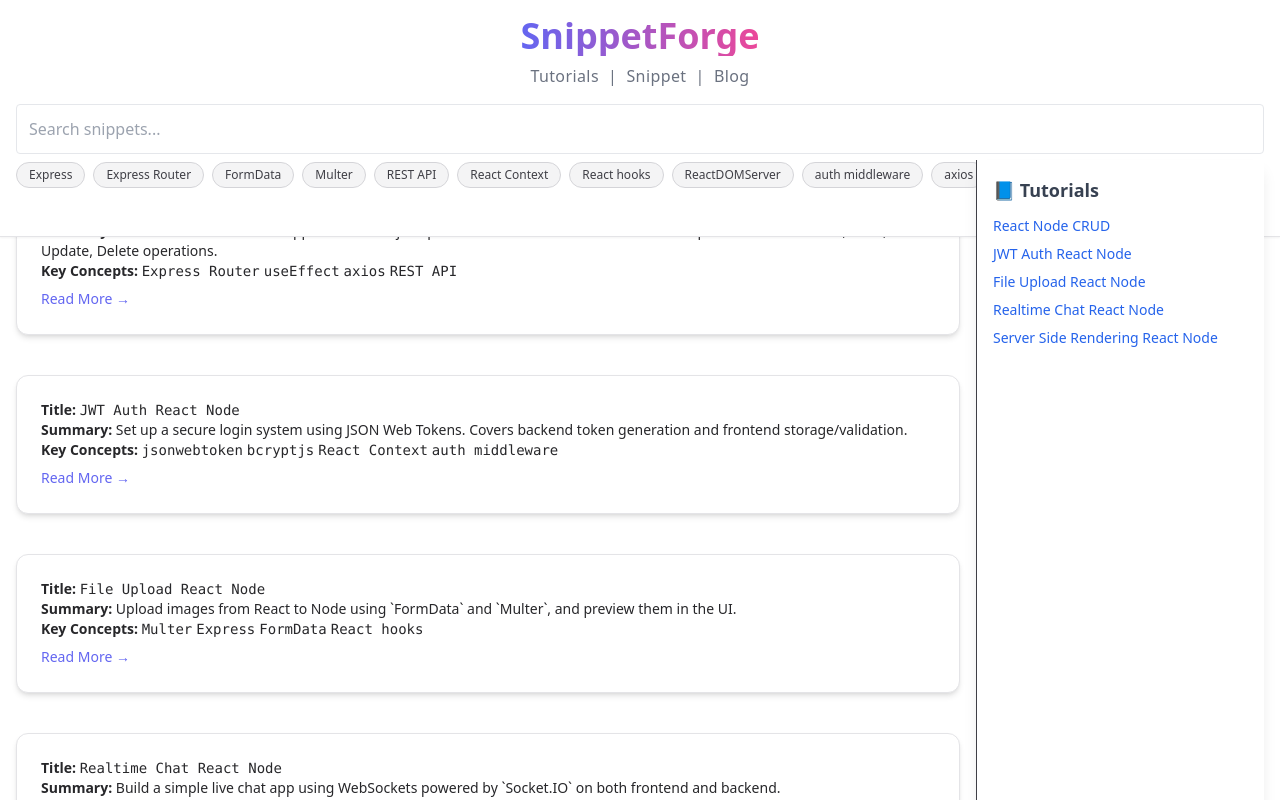
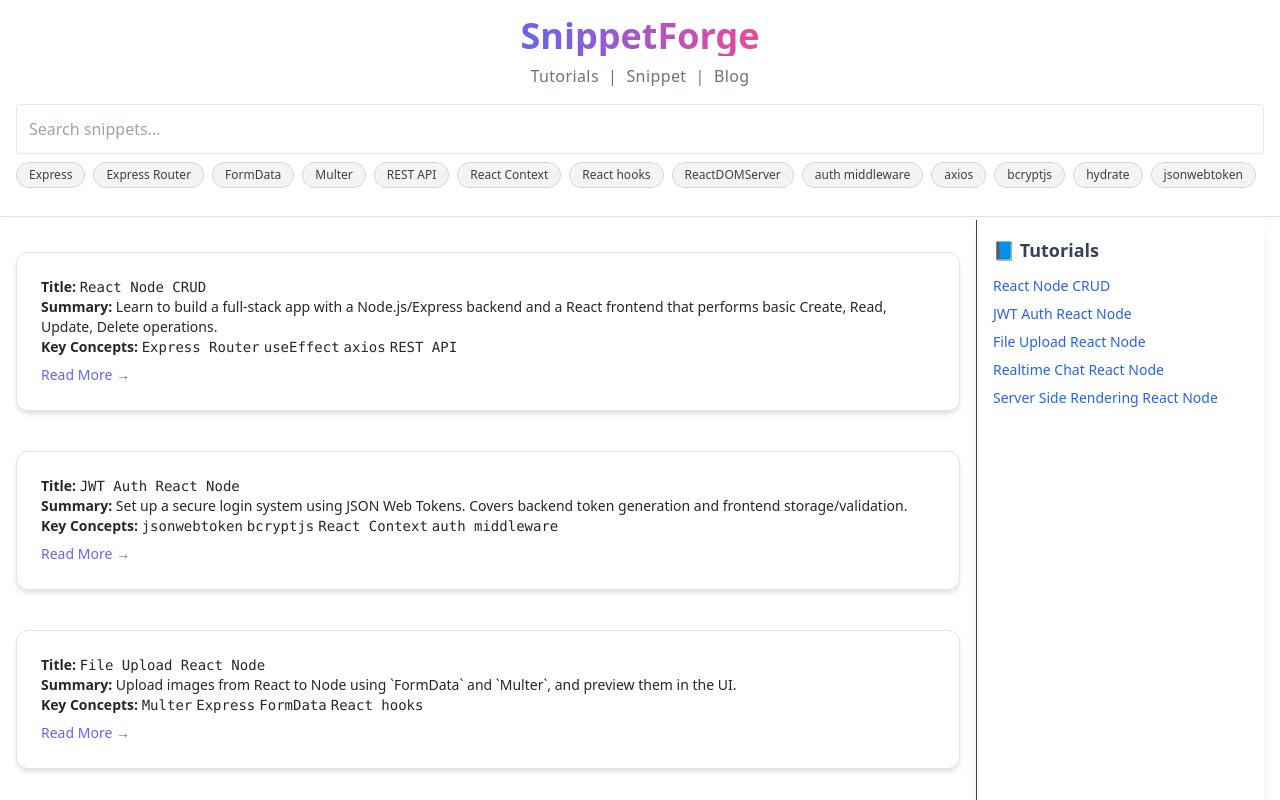
Before and after one commit to yeshansachithak/Project-SnippetForge, a React (Vite) app in the folder app/: page / in a window 1280 px wide. Shown: the top 800 px of the page. Built offline with nearby package versions, Linux system fonts and the light colour scheme.

Commit message:
Update App.jsx

```diff
--- a/app/src/App.jsx
+++ b/app/src/App.jsx
@@ -53,7 +53,7 @@ export default function App() {
                         />
                     </div>
 
-                    <div className="flex gap-2 mb-6 overflow-x-auto whitespace-nowrap py-2 scrollbar-hide">
+                    <div className="flex gap-2 mb-1 overflow-x-auto whitespace-nowrap py-2 scrollbar-hide">
                         {allConcepts.map(concept => (
                             <button
                                 key={concept}
@@ -67,6 +67,8 @@ export default function App() {
                                 {concept}
                             </button>
                         ))}
+                    </div>
+
                     {activeConcept && (
                         <button
                             onClick={() => setActiveConcept(null)}
@@ -75,7 +77,6 @@ export default function App() {
                             Clear Filter
                         </button>
                     )}
-                    </div>
 
                 </div>
             </div>
@@ -89,13 +90,13 @@ export default function App() {
             </button>
 
             {/* Content below header */}
-            <div className="pt-[160px] px-4 max-w-7xl mx-auto">
+            <div className="pt-[220px] px-4 max-w-7xl mx-auto">
                 <div className="flex flex-row-reverse">
                     {/* Sidebar */}
                     <Sidebar isOpen={sidebarOpen} setIsOpen={setSidebarOpen}/>
 
                     {/* Main Content */}
-                    <div className="flex-1 pr-4 mt-4">
+                    <div className="flex-1 pr-4 mt-4 pt-4">
                         {filteredSnippets.map(snippet => (
                             <div key={snippet.id} id={snippet.slug} className="mb-10 scroll-mt-24">
                                 <ErrorBoundary>
```
Lines whose indentation alone changed are shown as unchanged.
